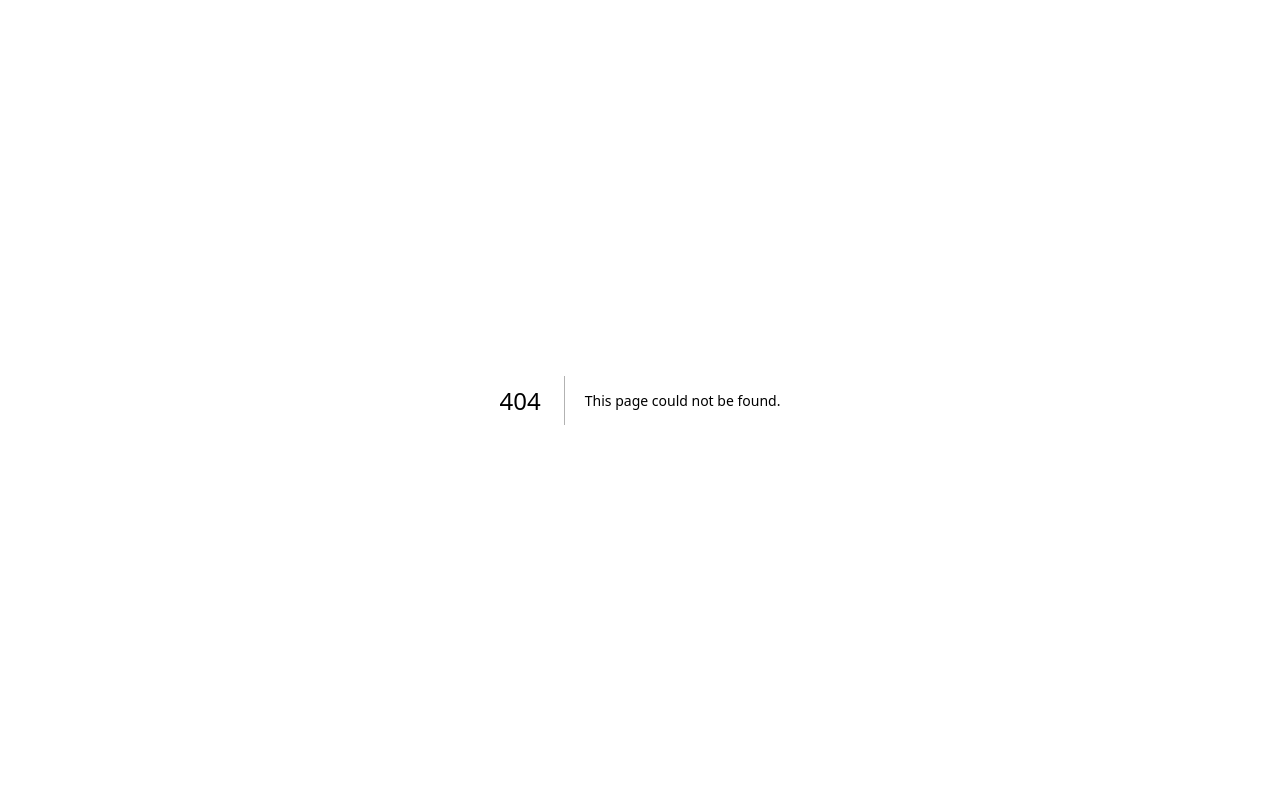
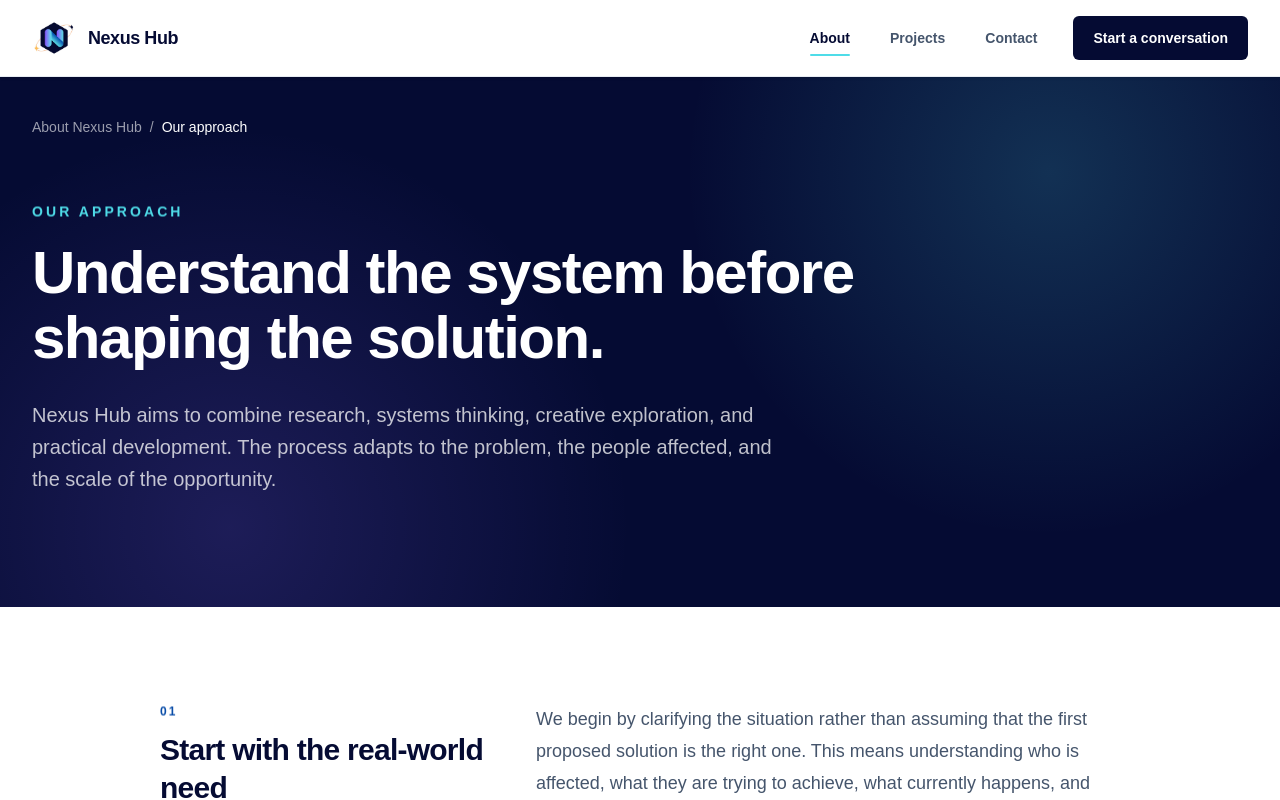
Before and after one commit to hlestakovjames/nexushub-frontend, a Next.js app: page /about/our-approach in a window 1280 px wide. Before the commit this address had no page. Shown: the top 800 px of the page. Built offline with nearby package versions, Linux system fonts and the light colour scheme.

Commit message:
Add About detail page: our-approach

```diff
--- /dev/null
+++ b/app/(public)/about/our-approach/page.tsx
@@ -0,0 +1,59 @@
+import AboutDetailPage from '@/components/about/AboutDetailPage';
+
+export default function OurApproachPage() {
+  return (
+    <AboutDetailPage
+      eyebrow="Our approach"
+      title="Understand the system before shaping the solution."
+      introduction="Nexus Hub aims to combine research, systems thinking, creative exploration, and practical development. The process adapts to the problem, the people affected, and the scale of the opportunity."
+      sections={[
+        {
+          heading: 'Start with the real-world need',
+          paragraphs: [
+            'We begin by clarifying the situation rather than assuming that the first proposed solution is the right one. This means understanding who is affected, what they are trying to achieve, what currently happens, and where the difficulties or opportunities lie.'
+          ]
+        },
+        {
+          heading: 'See the wider system',
+          paragraphs: [
+            'Problems rarely exist in isolation. We consider relevant people, processes, information, technology, resources, incentives, constraints, and external conditions. Mapping these relationships can reveal causes, dependencies, unintended effects, and opportunities that a narrow view might miss.'
+          ]
+        },
+        {
+          heading: 'Research and explore',
+          paragraphs: [
+            'Research helps test assumptions and improve understanding. Depending on the work, this may involve reviewing existing solutions, gathering user perspectives, studying evidence, comparing approaches, or exploring technical feasibility.',
+            'The goal is not research for its own sake. It is to make better decisions and identify a response that is appropriate to the need and available capacity.'
+          ]
+        },
+        {
+          heading: 'Design and develop',
+          points: [
+            { title: 'Define', description: 'Translate the understanding of the problem into clear objectives, requirements, and constraints.' },
+            { title: 'Design', description: 'Plan the experience, system, service, or product and make important relationships visible.' },
+            { title: 'Develop', description: 'Build a working response using suitable methods, tools, and technical foundations.' },
+            { title: 'Test', description: 'Evaluate whether the response works as intended and identify gaps, risks, or improvements.' }
+          ]
+        },
+        {
+          heading: 'Learn and improve',
+          paragraphs: [
+            'Development does not end when something is first released or delivered. Feedback, observation, testing, and changing needs should inform subsequent improvements. We aim to make decisions traceable and keep learning connected to practical outcomes.'
+          ]
+        },
+        {
+          heading: 'Principles that shape the work',
+          points: [
+            { title: 'Purposeful', description: 'Start with a need and a clear reason for doing the work.' },
+            { title: 'Evidence-aware', description: 'Use research, observation, and testing to inform decisions.' },
+            { title: 'Collaborative', description: 'Recognise the knowledge and perspectives of people affected by the work.' },
+            { title: 'Responsible', description: 'Consider usability, privacy, accessibility, security, sustainability, and potential unintended effects.' },
+            { title: 'Iterative', description: 'Improve through feedback and learning rather than treating the first version as final.' }
+          ]
+        }
+      ]}
+      previous={{ label: 'Our structure', href: '/about/our-structure' }}
+      next={{ label: 'Our values', href: '/about/our-values' }}
+    />
+  );
+}
```
